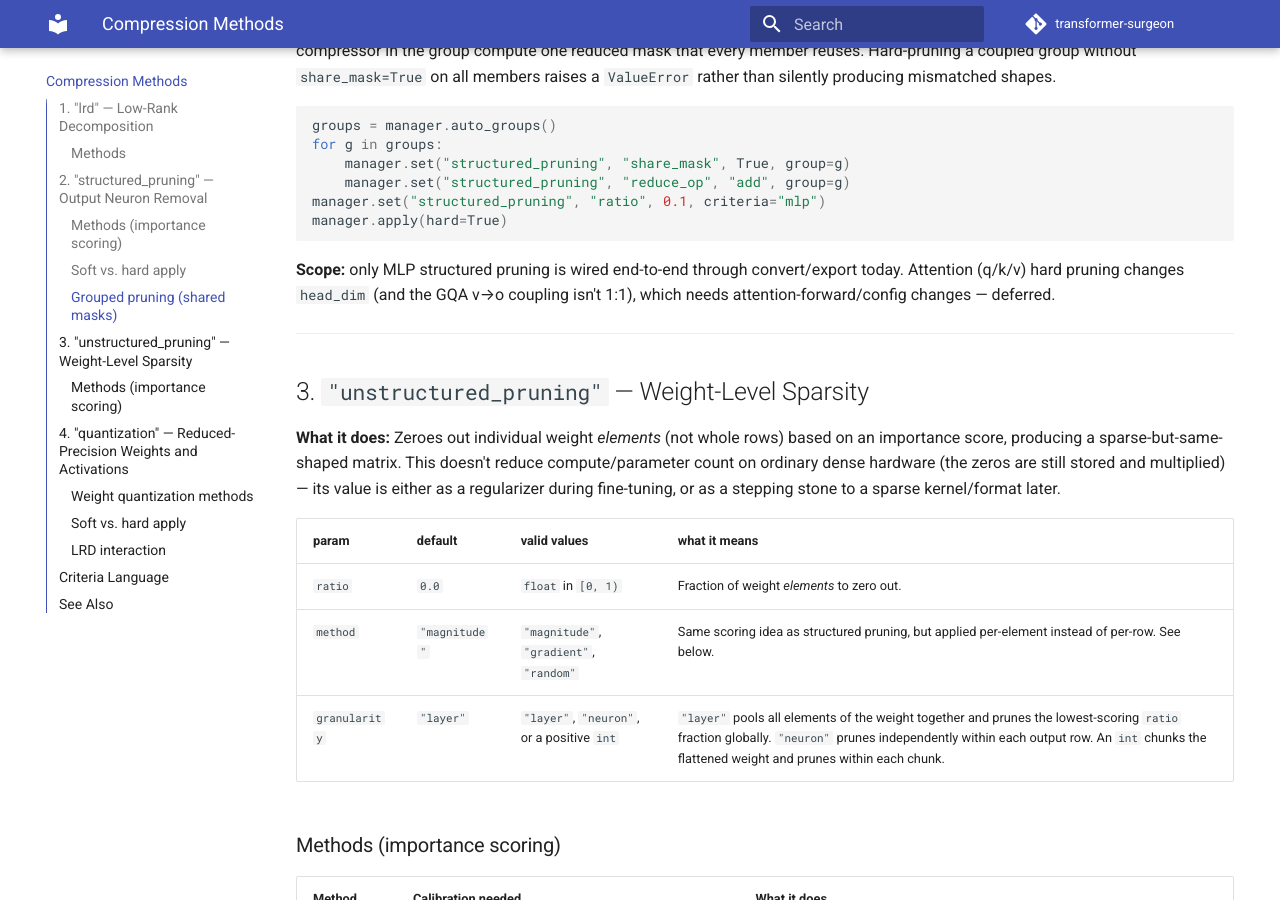
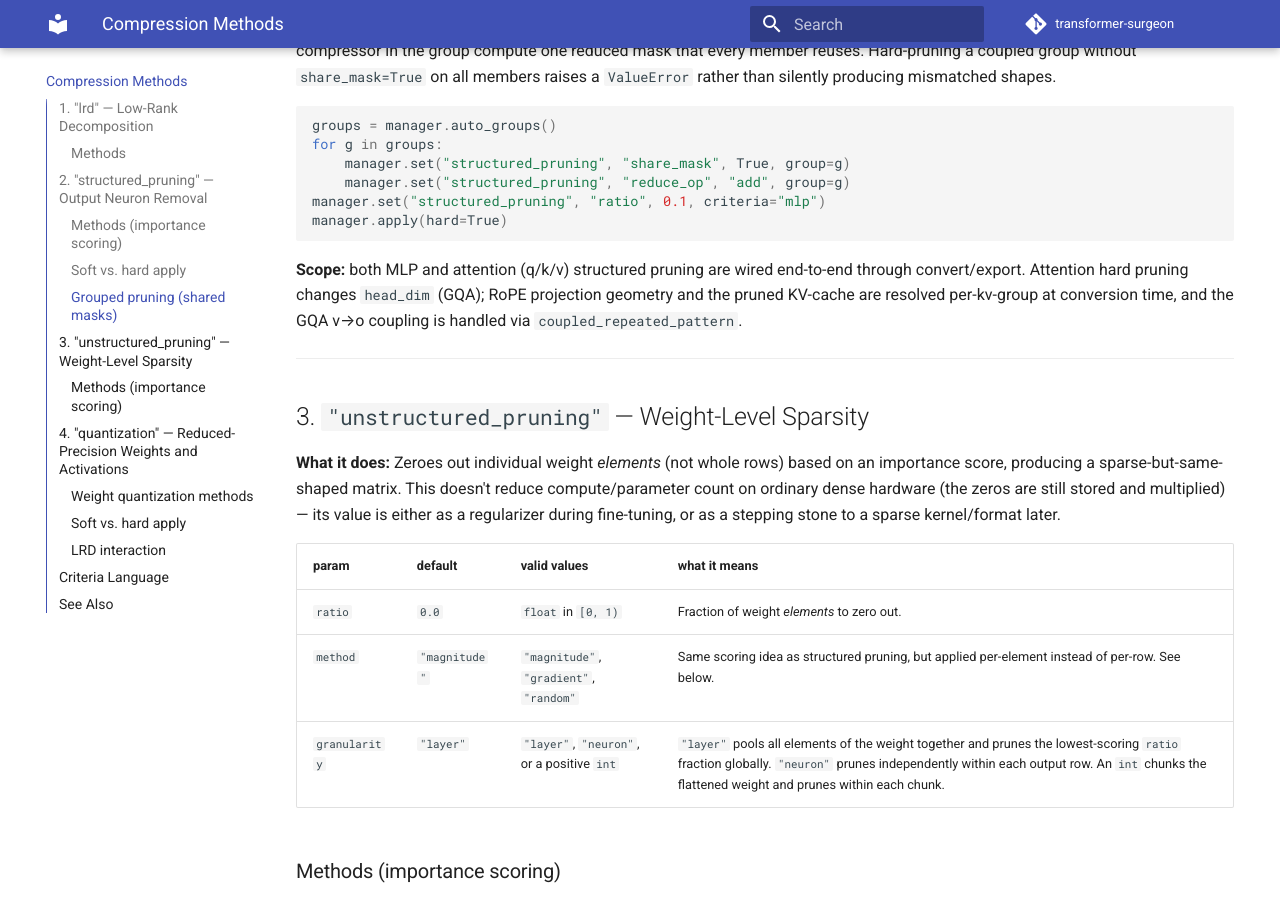
Before and after one commit to CESOIA/transformer-surgeon, an MkDocs documentation site: the page built from docs/compression_methods.md, in a window 1280 px wide and 900 px high, scrolled down 3268 px. Built offline with MkDocs 1.6.1 and Material for MkDocs 9.7.7, drawn with Linux system fonts in a browser that asks for light colours; comment, search, counter and statistics services are not loaded.

Commit message:
Update docs to reflect end-to-end GQA attention pruning
README.md, CLAUDE.md, AGENTS.md, docs/concepts.md, and
docs/compression_methods.md all still claimed attention pruning was
deferred and only MLP pruning was wired through convert/export. That
was true before the GQA-aware repeated_pattern/RoPE/v→o cascade work
landed (test/e2e/test_gqa_attention_pruning.py exercises the full
prune -> convert -> decode path for q/k/v today).

````diff
--- a/docs/compression_methods.md
+++ b/docs/compression_methods.md
@@ -115,10 +115,11 @@ manager.set("structured_pruning", "ratio", 0.1, criteria="mlp")
 manager.apply(hard=True)
 ```
 
-**Scope:** only MLP structured pruning is wired end-to-end through
-convert/export today. Attention (q/k/v) hard pruning changes `head_dim`
-(and the GQA v→o coupling isn't 1:1), which needs attention-forward/config
-changes — deferred.
+**Scope:** both MLP and attention (q/k/v) structured pruning are wired
+end-to-end through convert/export. Attention hard pruning changes `head_dim`
+(GQA); RoPE projection geometry and the pruned KV-cache are resolved
+per-kv-group at conversion time, and the GQA v→o coupling is handled via
+`coupled_repeated_pattern`.
 
 ---
 
````
Also changed, not shown: AGENTS.md (+6 -3 lines), CLAUDE.md (+1 -1 lines), README.md (+1 -1 lines), docs/concepts.md (+5 -3 lines).
